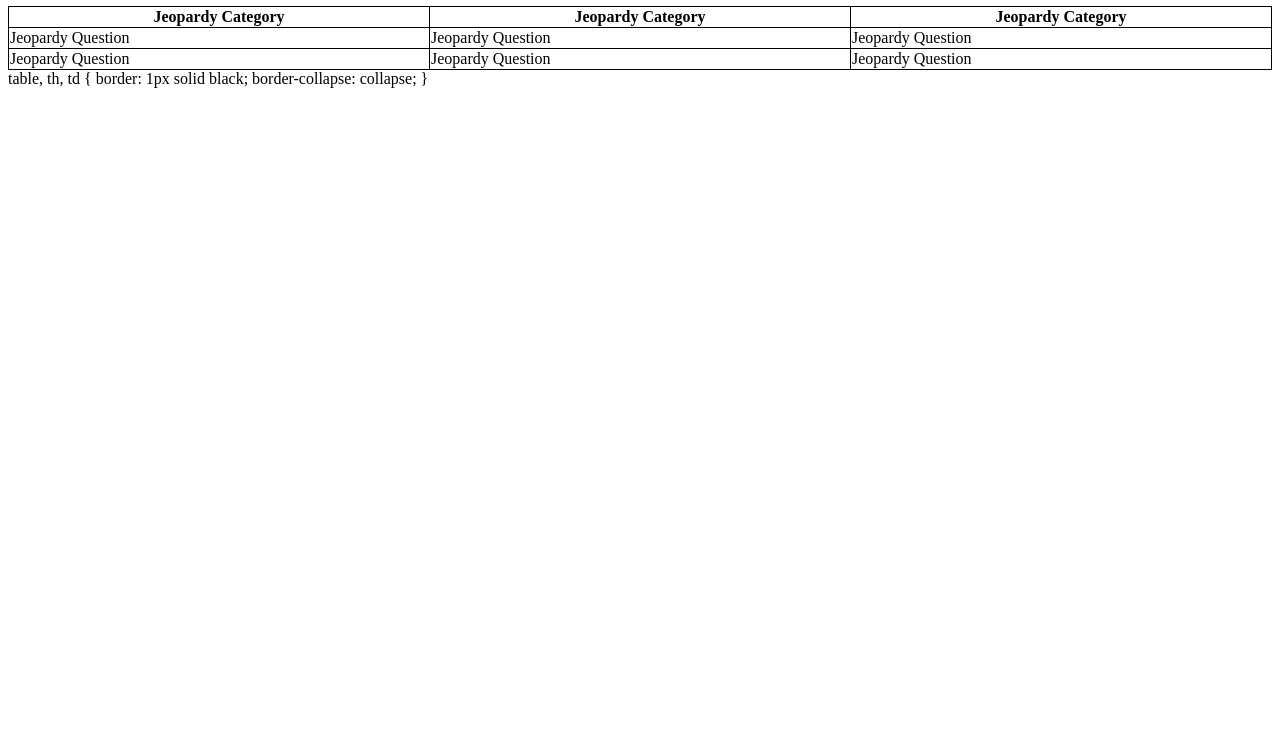
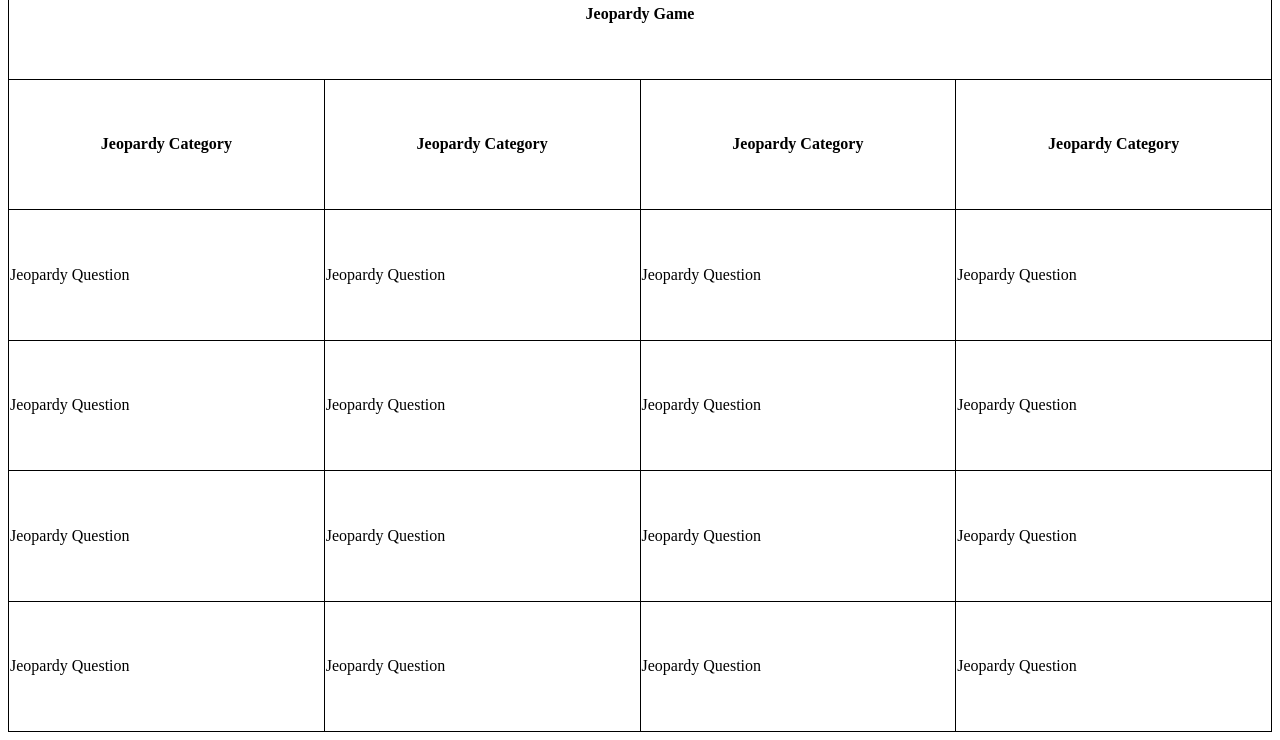
Before and after one commit to ryguy4/cs260creative2, a plain HTML site: page CreativeAssignment.html in a window 1280 px wide. Shown: the part 60-800 px from the top of the page. Drawn offline with Linux system fonts and the light colour scheme.

Commit message:
Table Scaled Sizing

```diff
--- a/CreativeAssignment.html
+++ b/CreativeAssignment.html
@@ -1,14 +1,15 @@
 <html>
     <head>
             <link rel="stylesheet" href="stylesheet.css">
-            <script src="/opt/bitnami/apache2/htdocs/script.js"></script>
+            <script src="script.js"></script>
     </head>
     <body>
-        <h1>
-            Jeopardy Game
-        </h1>
-        <table style="width:100%;">
+        <table style="width:100%;height:100%">
                 <tr>
+                  <th colspan = 4,height:30px>Jeopardy Game</th>
+                </tr>
+                <tr>
+                  <th>Jeopardy Category</th>
                   <th>Jeopardy Category</th>
                   <th>Jeopardy Category</th>
                   <th>Jeopardy Category</th>
@@ -17,8 +18,22 @@
                   <td>Jeopardy Question</td>
                   <td>Jeopardy Question</td>
                   <td>Jeopardy Question</td>
+                  <td>Jeopardy Question</td>
                 </tr>
                 <tr>
+                  <td>Jeopardy Question</td>
+                  <td>Jeopardy Question</td>
+                  <td>Jeopardy Question</td>
+                  <td>Jeopardy Question</td>
+                </tr>
+                <tr>
+                  <td>Jeopardy Question</td>
+                  <td>Jeopardy Question</td>
+                  <td>Jeopardy Question</td>
+                  <td>Jeopardy Question</td>
+                </tr>
+                <tr>
+                  <td>Jeopardy Question</td>
                   <td>Jeopardy Question</td>
                   <td>Jeopardy Question</td>
                   <td>Jeopardy Question</td>
@@ -26,8 +41,3 @@
               </table>
     </body>
 </html>
-
-table, th, td {
-  border: 1px solid black;
-  border-collapse: collapse;
-}
```
